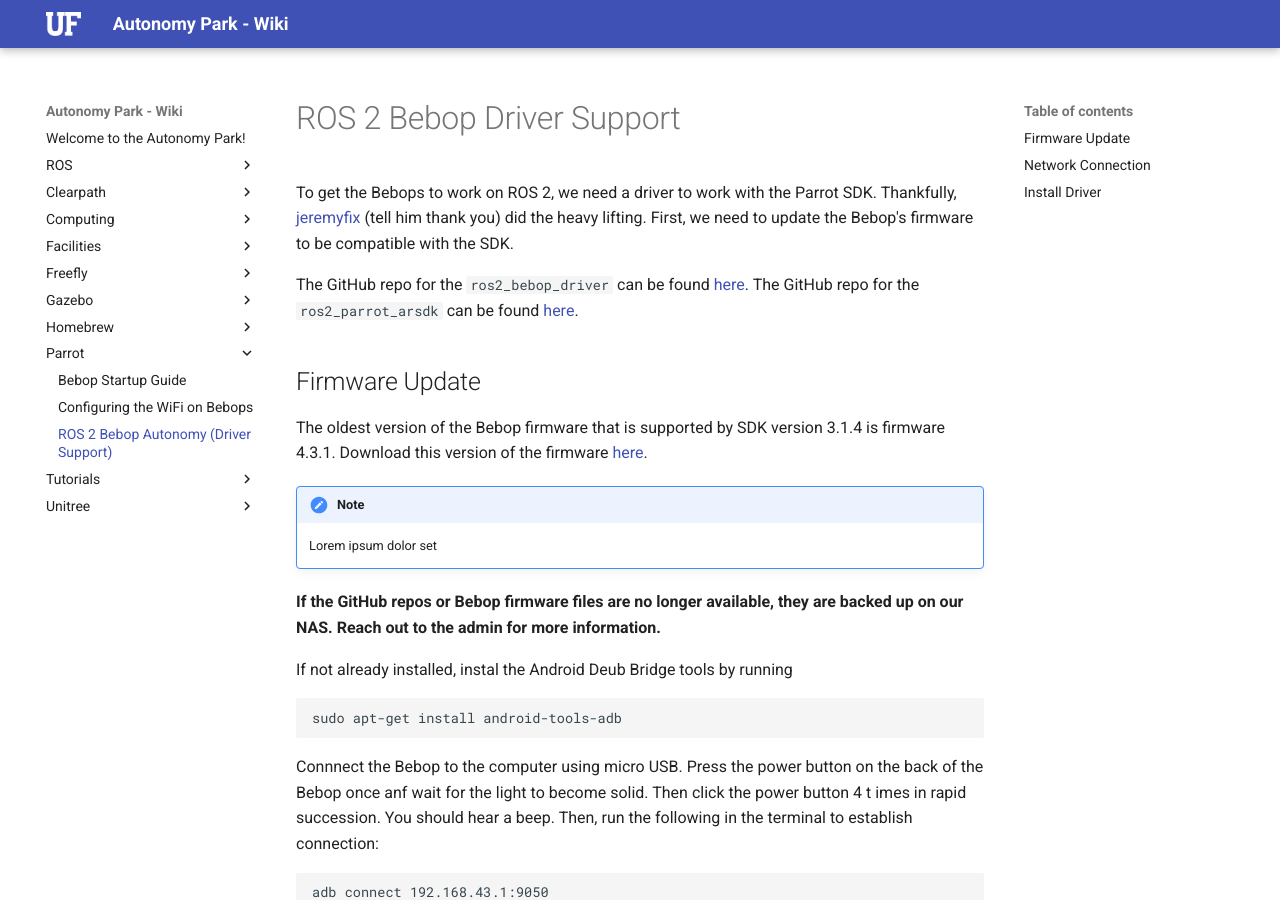
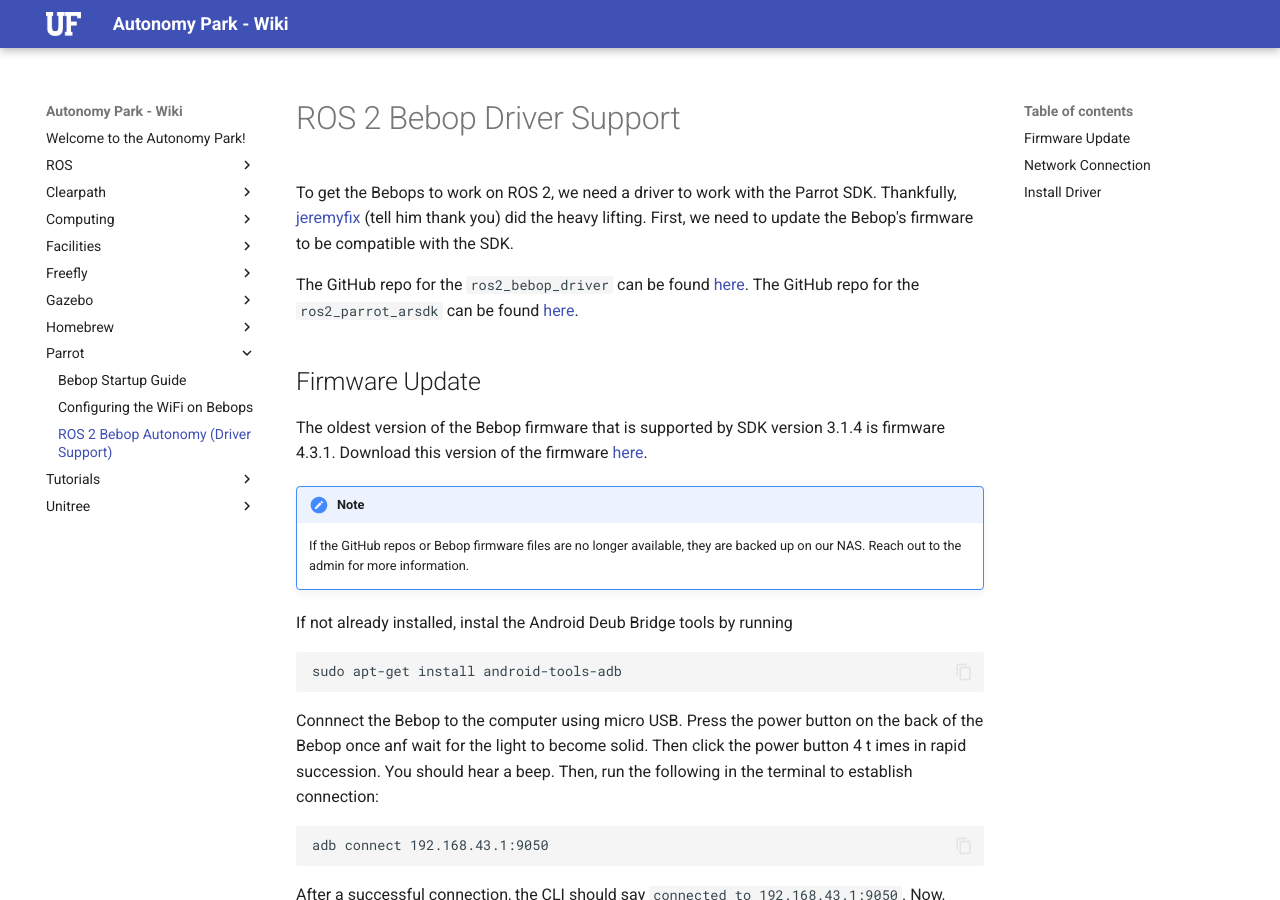
Before and after one commit to UFL-Autonomy-Park/apark_wiki, an MkDocs documentation site: the page built from docs/parrot/ros2-bebop.md, in a window 1280 px wide and 900 px high. Built offline with MkDocs 1.6.1 and Material for MkDocs 9.7.7, drawn with Linux system fonts in a browser that asks for light colours.

Commit message:
add copy to all code blocks

```diff
--- a/docs/parrot/ros2-bebop.md
+++ b/docs/parrot/ros2-bebop.md
@@ -13,8 +13,7 @@
 The oldest version of the Bebop firmware that is supported by SDK version 3.1.4 is firmware 4.3.1. Download this version of the firmware [here](https://github-wiki-see.page/m/uavpal/beboptwo4g/wiki/Manual-firmware-upgrade-and-downgrade-of-Parrot-Bebop-2).
 
 !!! note
-    Lorem ipsum dolor set
-**If the GitHub repos or Bebop firmware files are no longer available, they are backed up on our NAS. Reach out to the admin for more information.**
+    If the GitHub repos or Bebop firmware files are no longer available, they are backed up on our NAS. Reach out to the admin for more information.
 
 If not already installed, instal the Android Deub Bridge tools by running
 
--- a/mkdocs.yml
+++ b/mkdocs.yml
@@ -3,6 +3,8 @@
   name: material
   favicon: images/favicon.ico
   logo: images/uf-logo.png
+  features:
+    - content.code.copy
 extra:
   generator: false
 extra_css:
```
